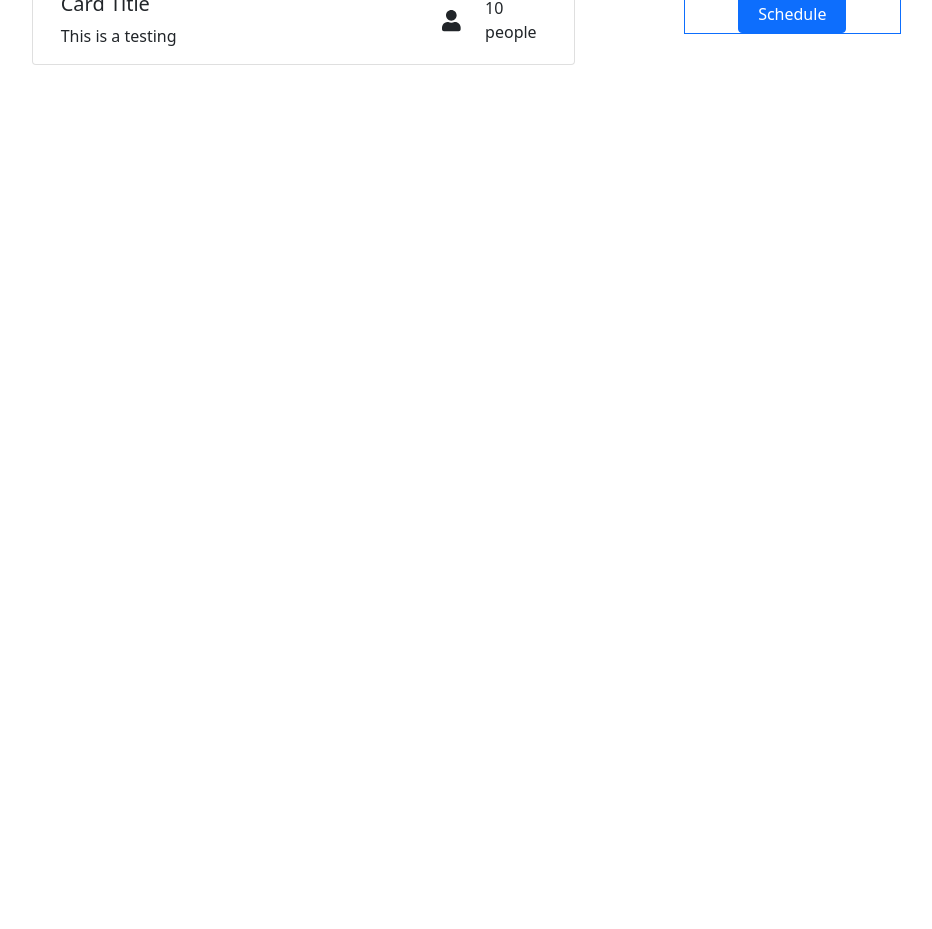
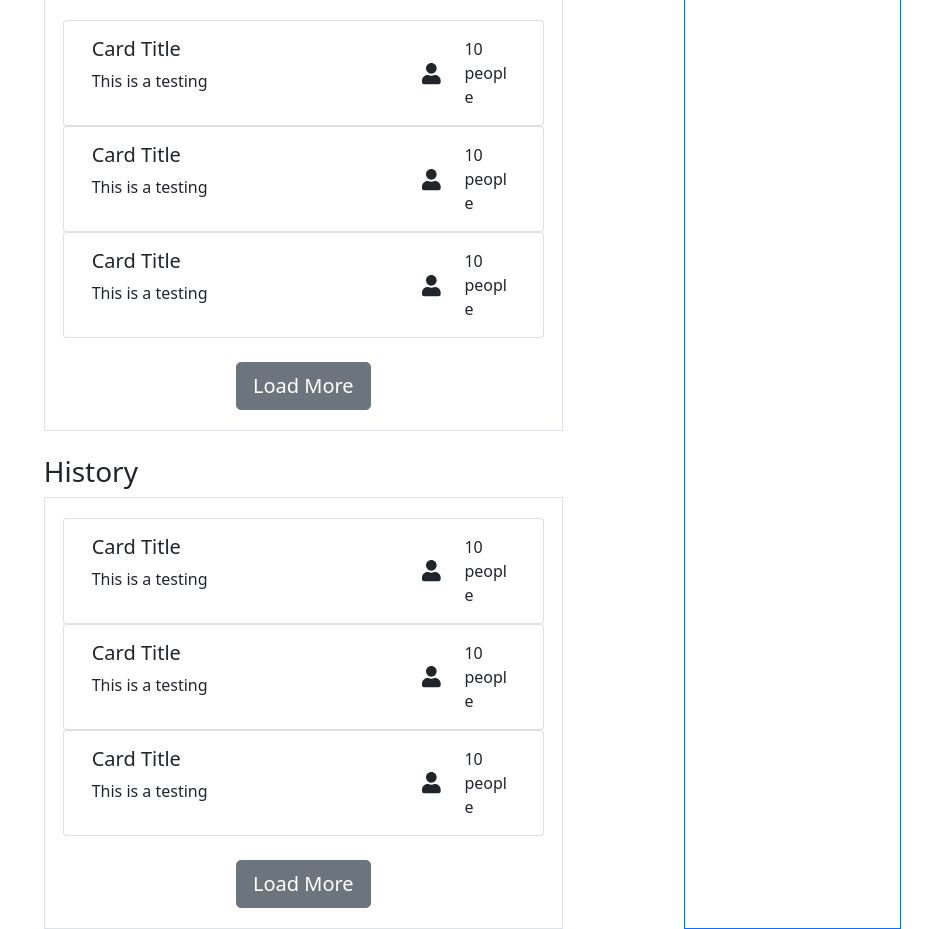
Before and after one commit to danipurwadi/scheduler, a React (Create React App) app in the folder client/: page / in a window 1280 px wide. Shown: the part 220-1149 px from the top of the page, without its empty margins (65-997 px from the left). Before the commit the page ends 800 px from the top, so only its background shows below. Built offline with nearby package versions, Linux system fonts and the light colour scheme.

Commit message:
fix: fix layout and border

```diff
--- a/client/src/components/MainComponent.js
+++ b/client/src/components/MainComponent.js
@@ -8,18 +8,14 @@ const Styles = styled.div`
     p {
         margin: 0px;
     }
+    .containerMargin {
+        padding: 20px 30px;
+    }
 `
-function Main() {
+
+function CreatedSchedule() {
     return(
-        <Styles>
-            <br></br>
         <Row>
-                <Col md={{ span: 5, offset: 1 }}>
-                    <Row>
-                        <h1>Welcome!</h1>
-                    </Row>
-                    <Row>
-                        <h3>Created</h3>
             <Card>
                 <Card.Body>
                     <Row className="justify-content-end">
@@ -34,20 +30,60 @@ function Main() {
                             <p>10 people</p>
                         </Col>
                     </Row>
+                </Card.Body>
+            </Card>
+        </Row>
 
 
-                            </Card.Body>
-                        </Card>
+    )
+}
+function Main() {
+    return(
+        <Styles>
+            <br></br>
+            <Row>
+                <Col md={{ span: 5, offset: 1 }}>
+                    <Row>
+                        <h1>Welcome!</h1>
+                    </Row>
 
+                    <br/>
+                    <Row>
+                        <h3>Created</h3>
                     </Row>
+                    <Container className="border containerMargin">
+                        <CreatedSchedule />
+                        <CreatedSchedule />
+                        <CreatedSchedule />
+                        <br/>
+                        <Row md="auto" className="justify-content-center">
+                            <Button className="mt-auto" variant="secondary" size="lg">Load More</Button>
+                        </Row>
+                    </Container>
+
+                    <br/>
+                    <Row>
+                        <h3>History</h3>
+                    </Row>
+                    <Container className="border containerMargin">
+
+                        <CreatedSchedule />
+                        <CreatedSchedule />
+                        <CreatedSchedule />
+                        <br/>
+                        <Row md="auto" className="justify-content-center">
+                            <Button className="mt-auto" variant="secondary" size="lg">Load More</Button>
+                        </Row>
+
+                    </Container>
                 </Col>
                 <Col md={{ span: 1 }}></Col>
-                <Col className="border border-primary justify-content-center align-self-center" md={{ span: 2 }}>
-                    <Row className="justify-content-center">
-                        <Button className="w-50">Create New</Button>
+                <Col className="border border-primary justify-content-center" md={{ span: 2 }}>
+                    <Row className="justify-content-center" md="auto">
+                        <Button>Create New</Button>
                     </Row>
-                    <Row className="justify-content-center">
-                        <Button className="w-50">Join Schedule</Button>
+                    <Row className="justify-content-center" md="auto">
+                        <Button>Join Schedule</Button>
                     </Row>
                 </Col>
             </Row>
```
Lines whose indentation alone changed are shown as unchanged.
